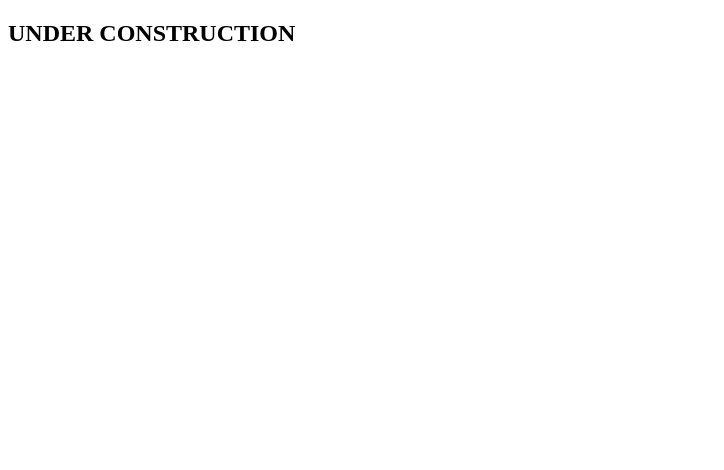
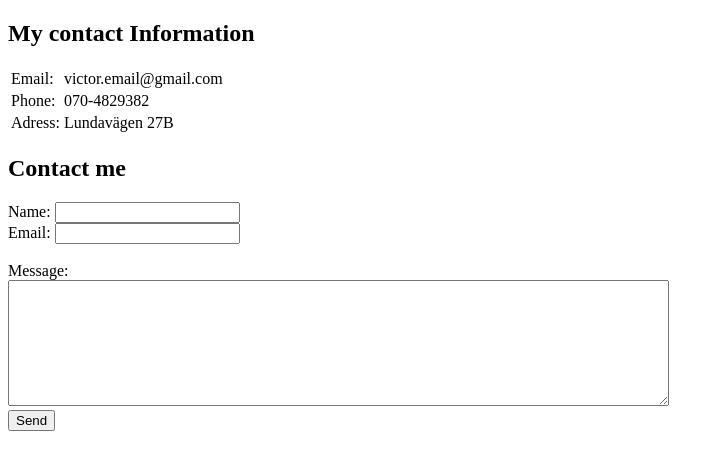
Before and after one commit to skypekitten9/Personal-Site, a plain HTML site: page contactInfo.html in a window 1280 px wide. Shown: the whole page, without its empty margins (0-724 px from the left). Drawn offline with Linux system fonts and the light colour scheme.

Commit message:
Added a page with contact information.

```diff
--- a/contactInfo.html
+++ b/contactInfo.html
@@ -1,10 +1,37 @@
 <!DOCTYPE html>
 <html>
+
 <head>
   <meta charset="utf-8">
   <title>Contact Information</title>
 </head>
+
 <body>
-<h2>UNDER CONSTRUCTION</h2>
+  <!-- Contact Info-->
+  <h2>My contact Information</h2>
+  <table>
+    <tr>
+      <td>Email:</td>
+      <td>victor.email@gmail.com</td>
+    </tr>
+    <tr>
+      <td>Phone:</td>
+      <td>070-4829382</td>
+    </tr>
+    <tr>
+      <td>Adress:</td>
+      <td>Lundavägen 27B</td>
+    </tr>
+  </table>
+
+  <!-- Contact me-->
+  <h2>Contact me</h2>
+  <form class="" action="mailto:victor.email@gmail.com" method="post" enctype="text/plain">
+    <label>Name:</label> <input type="text" name="nameValue" value=""> <br>
+    <label>Email:</label> <input type="email" name="emailValue" value=""> <br> <br>
+    <label>Message:</label> <br> <textarea name="messageValue" rows="8" cols="80"></textarea> <br>
+    <input type="submit" name="submitEmail" value="Send">
+  </form>
 </body>
+
 </html>
```
Lines whose indentation alone changed are shown as unchanged.
